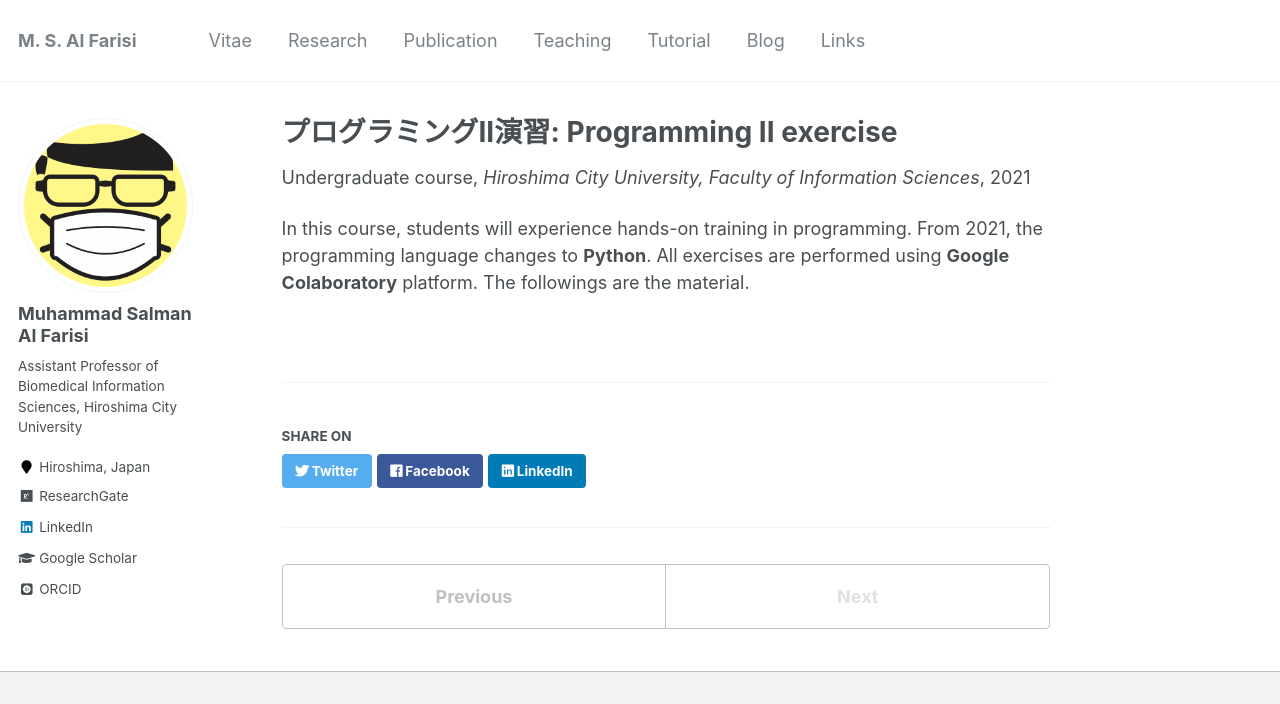
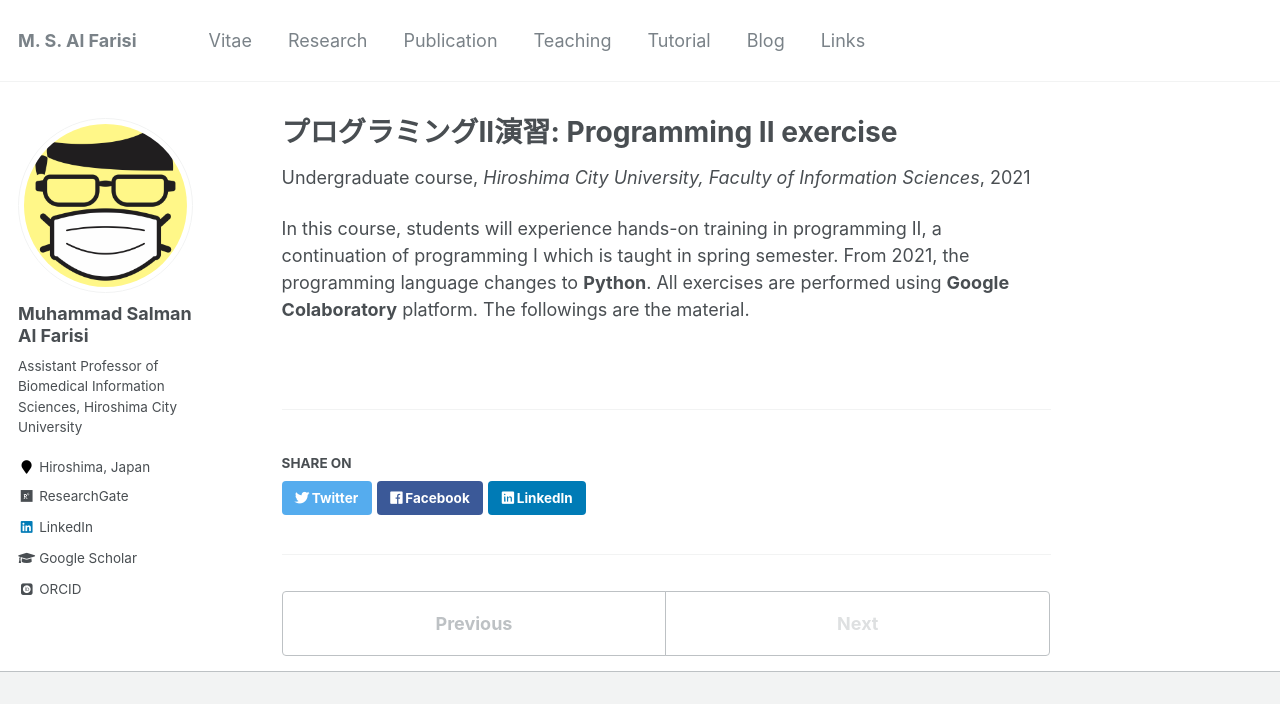
Before and after one commit to msalfarisi/msalfarisi.github.io, a Jekyll site: the page built from _teaching/2021-programming-2.md, in a window 1280 px wide, cut to the strip 0-704 px from the top of the page. Built offline with Jekyll 4.4.1, drawn with Linux system fonts in a browser that asks for light colours; some web fonts are replaced.

Commit message:
Update 2021-programming-2.md

```diff
--- a/_teaching/2021-programming-2.md
+++ b/_teaching/2021-programming-2.md
@@ -8,4 +8,4 @@ date: 2021-10-01
 location: "Hiroshima, Japan"
 ---
 
-In this course, students will experience hands-on training in programming. From 2021, the programming language changes to **Python**. All exercises are performed using **Google Colaboratory** platform. The followings are the material.
+In this course, students will experience hands-on training in programming II, a continuation of programming I which is taught in spring semester. From 2021, the programming language changes to **Python**. All exercises are performed using **Google Colaboratory** platform. The followings are the material.
```
